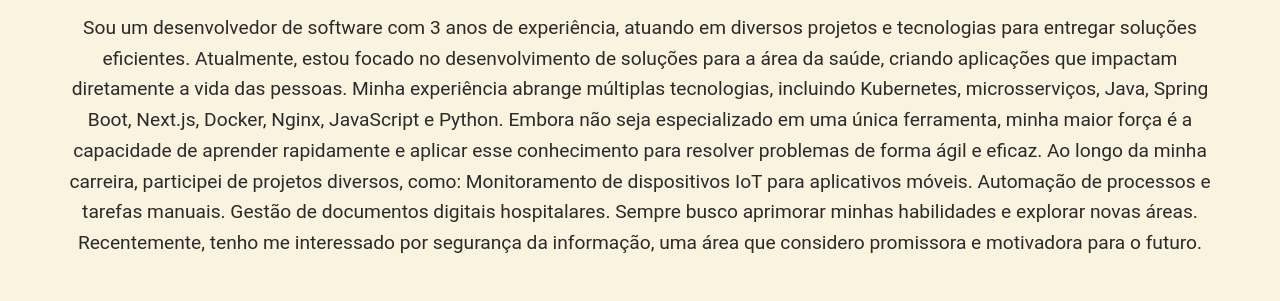
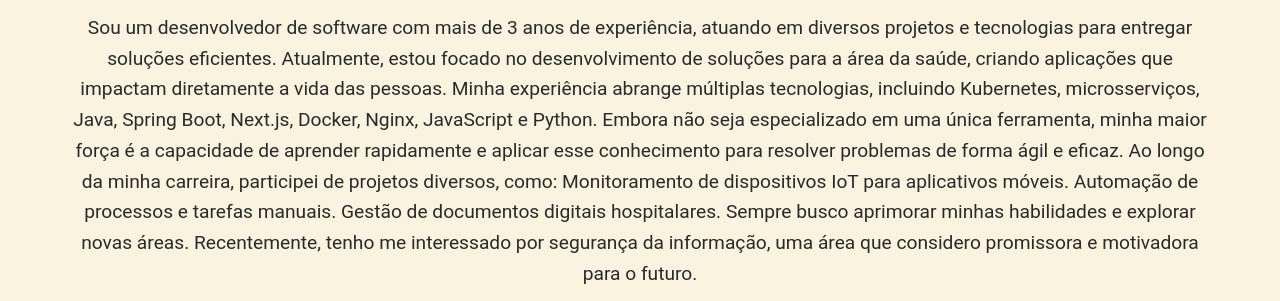
Before and after one commit to willianBinda/willianBinda, a plain HTML site: page index.html in a window 1280 px wide. Shown: the part 499-800 px from the top of the page. Drawn offline with Linux system fonts and the light colour scheme.

Commit message:
fix: corrigindo sobre mim

```diff
--- a/index.html
+++ b/index.html
@@ -53,8 +53,8 @@
         <div class="sobre-text">
           <h2>Sobre Mim</h2>
           <p>
-            Sou um desenvolvedor de software com 3 anos de experiência, atuando
-            em diversos projetos e tecnologias para entregar soluções
+            Sou um desenvolvedor de software com mais de 3 anos de experiência,
+            atuando em diversos projetos e tecnologias para entregar soluções
             eficientes. Atualmente, estou focado no desenvolvimento de soluções
             para a área da saúde, criando aplicações que impactam diretamente a
             vida das pessoas. Minha experiência abrange múltiplas tecnologias,
```
